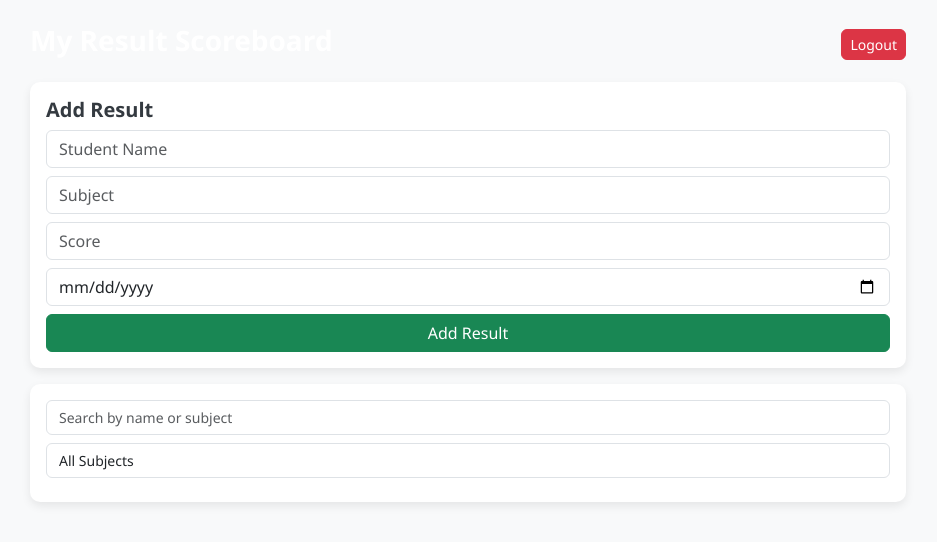
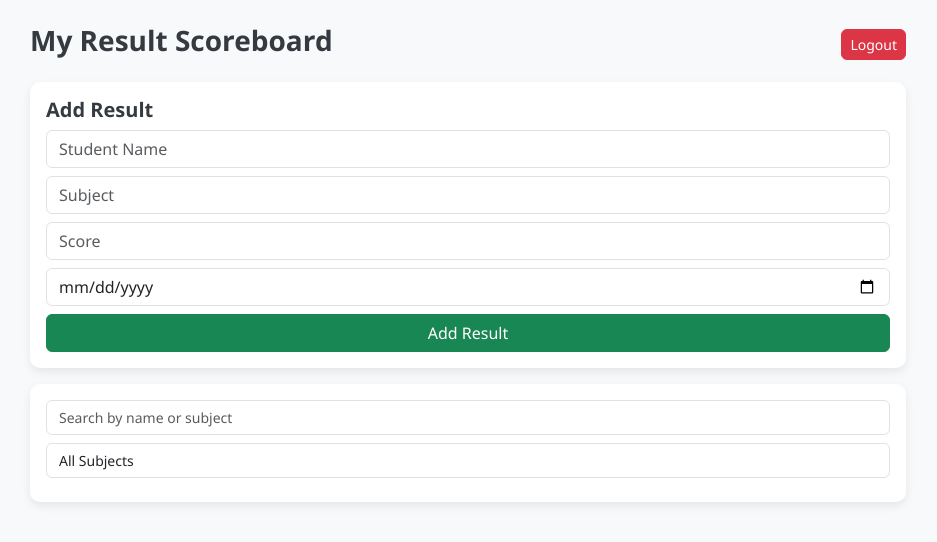
Before and after one commit to parmar-prachi/JAVASCRIPT, a plain HTML site: page JS_EXAM/dashboard.html in a window 1280 px wide. Shown: the whole page, without its empty margins (172-1109 px from the left). Drawn offline with nearby package versions, Linux system fonts and the light colour scheme; sample sign-in values are in the browser's storage.

Commit message:
dashboard.html

```diff
--- a/JS_EXAM/dashboard.html
+++ b/JS_EXAM/dashboard.html
@@ -22,7 +22,7 @@
     <div class="container mt-4">
 
         <div class="d-flex justify-content-between align-items-center mb-3">
-            <h3 class="text-white">My Result Scoreboard</h3>
+            <h3>My Result Scoreboard</h3>
             <button class="btn btn-danger btn-sm" onclick="logout()">Logout</button>
         </div>
 
```
